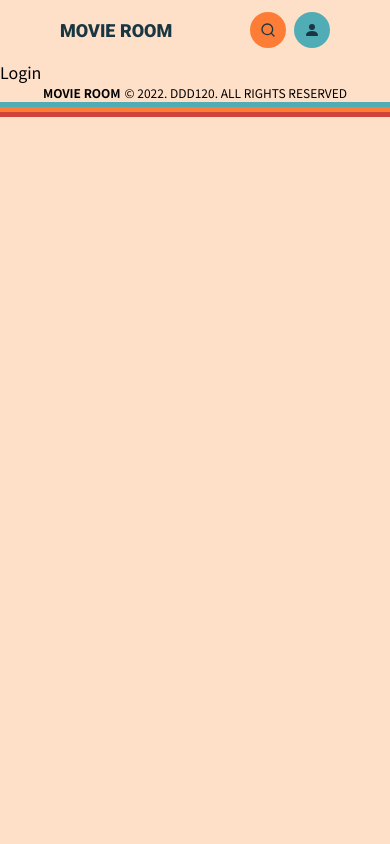
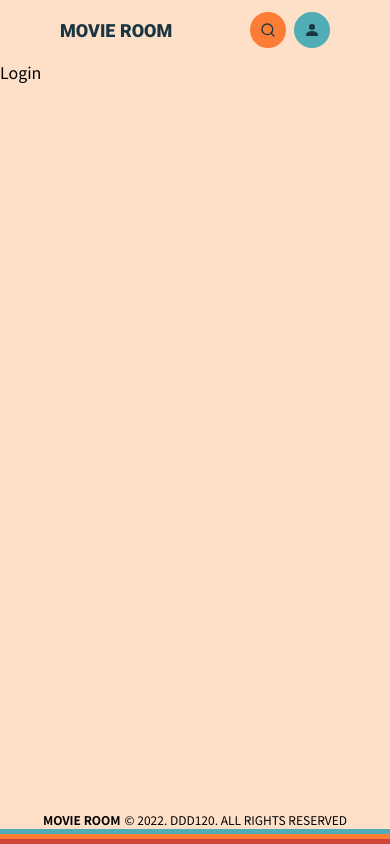
Before and after one commit to DDD120/movie-room, a React (Create React App) app: page /login in a window 390 px wide. Built offline with nearby package versions, Linux system fonts and the light colour scheme; no server answers.

Commit message:
DESIGN Container Component 모바일 스크롤 문제 수정 - 100vh 단위를 100%으로 변경

```diff
--- a/src/components/common/Container.jsx
+++ b/src/components/common/Container.jsx
@@ -1,14 +1,13 @@
 import styled from "@emotion/styled";
 
-const Wrapper = styled.div`
+const ContainerBox = styled.div`
   max-width: 1200px;
   margin: 0 auto;
-  height: auto;
-  min-height: calc(100vh - 93px);
+  min-height: calc(100% - 33px);
 `;
 
 const Container = ({ children }) => {
-  return <Wrapper>{children}</Wrapper>;
+  return <ContainerBox>{children}</ContainerBox>;
 };
 
 export default Container;
--- a/src/pages/Login.jsx
+++ b/src/pages/Login.jsx
@@ -1,5 +1,7 @@
+import Container from "components/common/Container";
+
 const Login = () => {
-  return <div>Login</div>;
+  return <Container>Login</Container>;
 };
 
 export default Login;
--- a/src/styles/index.css
+++ b/src/styles/index.css
@@ -2,6 +2,12 @@
   box-sizing: border-box;
   margin: 0;
   padding: 0;
+}
+
+html,
+body,
+#root {
+  height: 100%;
 }
 
 html {
```
